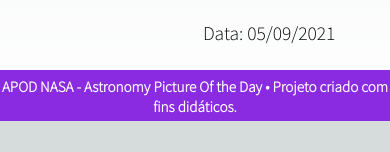
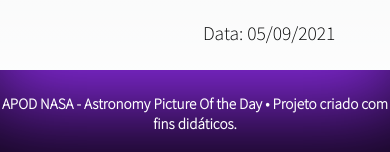
Before and after one commit to kasvrol/apod-nasa-nextjs, a Next.js app: page / in a window 390 px wide. Shown: the part 1159-1311 px from the top of the page. Before the commit the page ends 1280 px from the top, so only its background shows below. Built offline with nearby package versions, Linux system fonts and the light colour scheme; no server answers.

Commit message:
fix: footer.module.css responsividade

```diff
--- a/app/styles/footer.module.css
+++ b/app/styles/footer.module.css
@@ -9,10 +9,12 @@
     justify-content: center;
     text-align: center;
     font-weight: 200;
+    box-shadow: inset 0 -72px 93px -24px rgba(0,0,0,.88);
 }
 
 @media screen and (max-width: 800px) {
     .footerContainer {
         font-size: 3vw;
+        height: 10vh;
     }
 }
```
